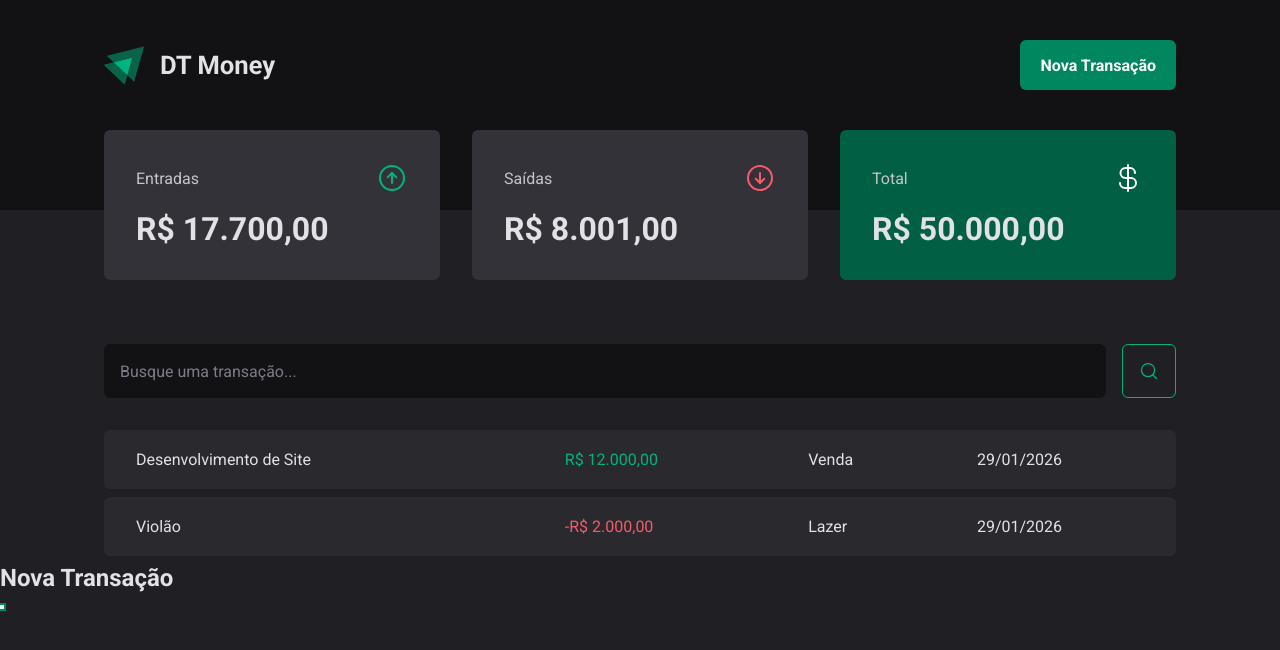
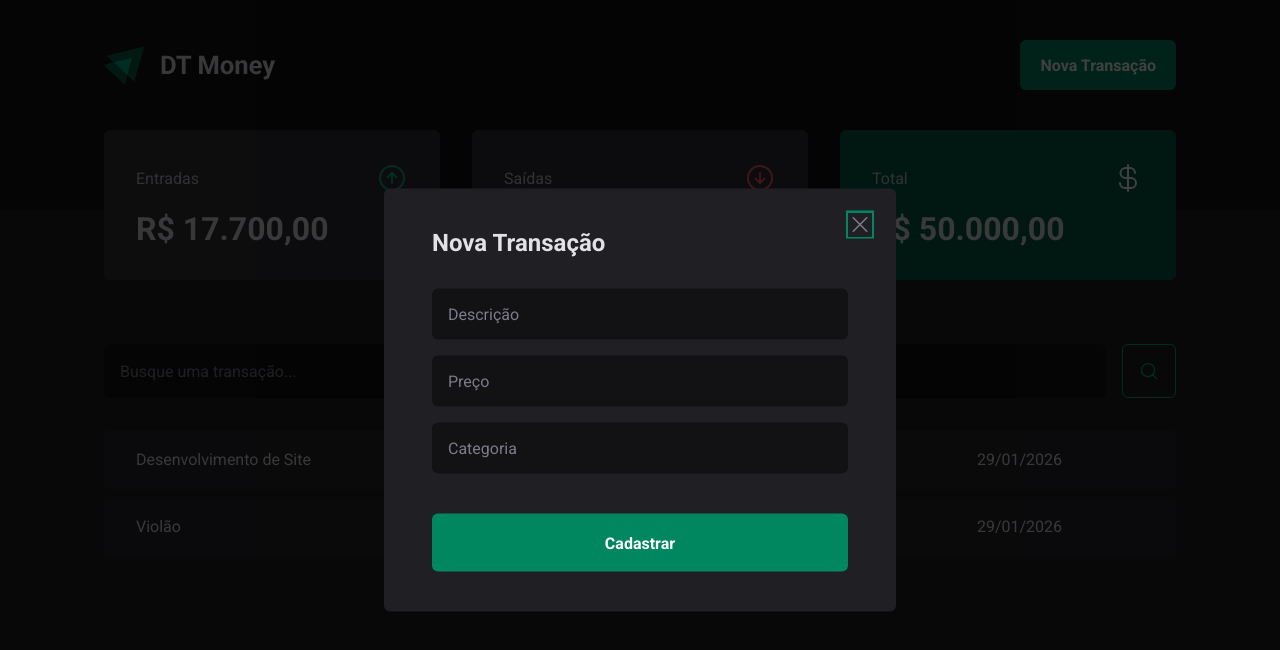
Before and after one commit to renatobarbosa-dc/fundamentos_react_3_DT_Money, a React (Vite) app in the folder 03-dt-money/: page / in a window 1280 px wide. Both pictures are taken after a click on the button "Nova Transação". Shown: the top 650 px of the page. Built offline with nearby package versions, Linux system fonts and the light colour scheme.

Commit message:
modal styling commit

```diff
--- a/03-dt-money/src/components/Header/index.tsx
+++ b/03-dt-money/src/components/Header/index.tsx
@@ -1,6 +1,7 @@
 import { HeaderContainer, HeaderContent, NewTransactionButton } from "./styles";
 import logoImg from '../../assets/logo-ignite.svg'
 import * as Dialog from "@radix-ui/react-dialog";
+import { NewTransactionModal } from "../NewTransactionModal";
 
 
 export function Header() {
@@ -15,15 +16,7 @@
                             <NewTransactionButton>Nova Transação</NewTransactionButton>
                         </Dialog.Trigger>
 
-                        <Dialog.Portal>
-                            <Dialog.Overlay/>
-
-                            <Dialog.Content>
-                                <Dialog.Title>Nova Transação</Dialog.Title>
-
-                                <Dialog.Close/>
-                            </Dialog.Content>
-                        </Dialog.Portal>
+                        <NewTransactionModal/>
                     </Dialog.Root>
                 </HeaderContent>
             </HeaderContainer>
--- /dev/null
+++ b/03-dt-money/src/components/NewTransactionModal/index.tsx
@@ -0,0 +1,30 @@
+import * as Dialog from "@radix-ui/react-dialog";
+import { CloseButton, Content, Overlay } from "./styles";
+import { X } from "phosphor-react";
+
+export function NewTransactionModal() {
+  return (
+    <Dialog.Portal>
+      <Overlay />
+
+      <Content>
+        <Dialog.Title>Nova Transação</Dialog.Title>
+
+        <CloseButton>
+            <X size={24}/>
+        </CloseButton>
+
+        <form action=''>
+            <input type="text" placeholder="Descrição" required />
+            <input type="number" placeholder="Preço" required />
+            <input type="text" placeholder="Categoria" required />
+
+            <button type="submit">
+                Cadastrar
+            </button>
+        </form>
+
+      </Content>
+    </Dialog.Portal>
+  );
+}
--- /dev/null
+++ b/03-dt-money/src/components/NewTransactionModal/styles.ts
@@ -0,0 +1,71 @@
+import styled from "styled-components";
+import * as Dialog from "@radix-ui/react-dialog";
+
+export const Overlay = styled(Dialog.Overlay)`
+    position: fixed;
+    width: 100vw;
+    height: 100vh;
+    inset: 0;
+    background: rgba(0, 0, 0, 0.75);
+
+`;
+
+export const Content = styled(Dialog.Content)`
+    min-width: 32rem;
+    border-radius: 6px;
+    padding: 2.5rem 3rem;
+    background: ${(props) => props.theme['gray-800']};
+
+    position: fixed;
+    top: 50%;
+    left: 50%;
+    transform: translate(-50%, -50%);
+
+    form {
+        margin-top: 2rem;
+
+        display: flex;
+        flex-direction: column;
+        gap: 1rem;
+
+        input {
+            border-radius: 6px;
+            border: 0;
+            background: ${(props) => props.theme['gray-900']};
+            color: ${(props) => props.theme['gray-300']};
+            padding: 1rem;
+
+            &::placeholder{
+                color: ${(props) => props.theme['gray-500']};
+            }
+        }
+
+        button[type="submit"] {
+            height: 58px;
+            border: 0;
+            background: ${(props) => props.theme['green-500']};
+            color: ${(props) => props.theme.white};
+            font-weight: bold;
+            padding: 0 1.25rem;
+            border-radius: 6px;
+            margin-top: 1.5rem;
+            cursor: pointer;
+            transition: background-color 0.2s;
+
+            &:hover {
+                background: ${(props) => props.theme['green-700']};
+            }
+        }
+    }
+`;
+
+export const CloseButton = styled(Dialog.Close)`
+    position: absolute;
+    background: transparent;
+    border: 0;
+    top: 1.5rem;
+    right: 1.5rem;
+    line-height: 0;
+    cursor: pointer;
+    color: ${(props) => props.theme['gray-500']};
+`;
```
